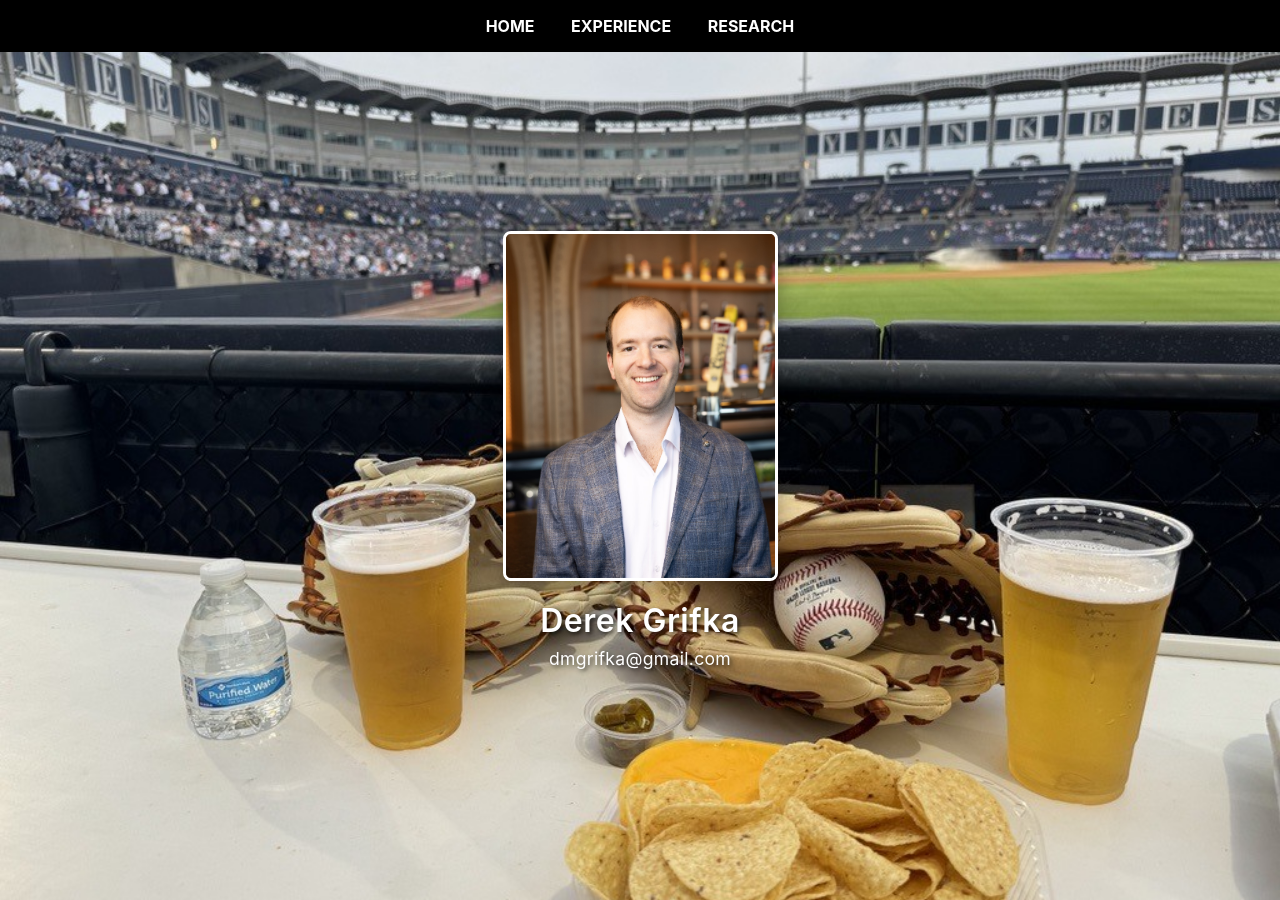
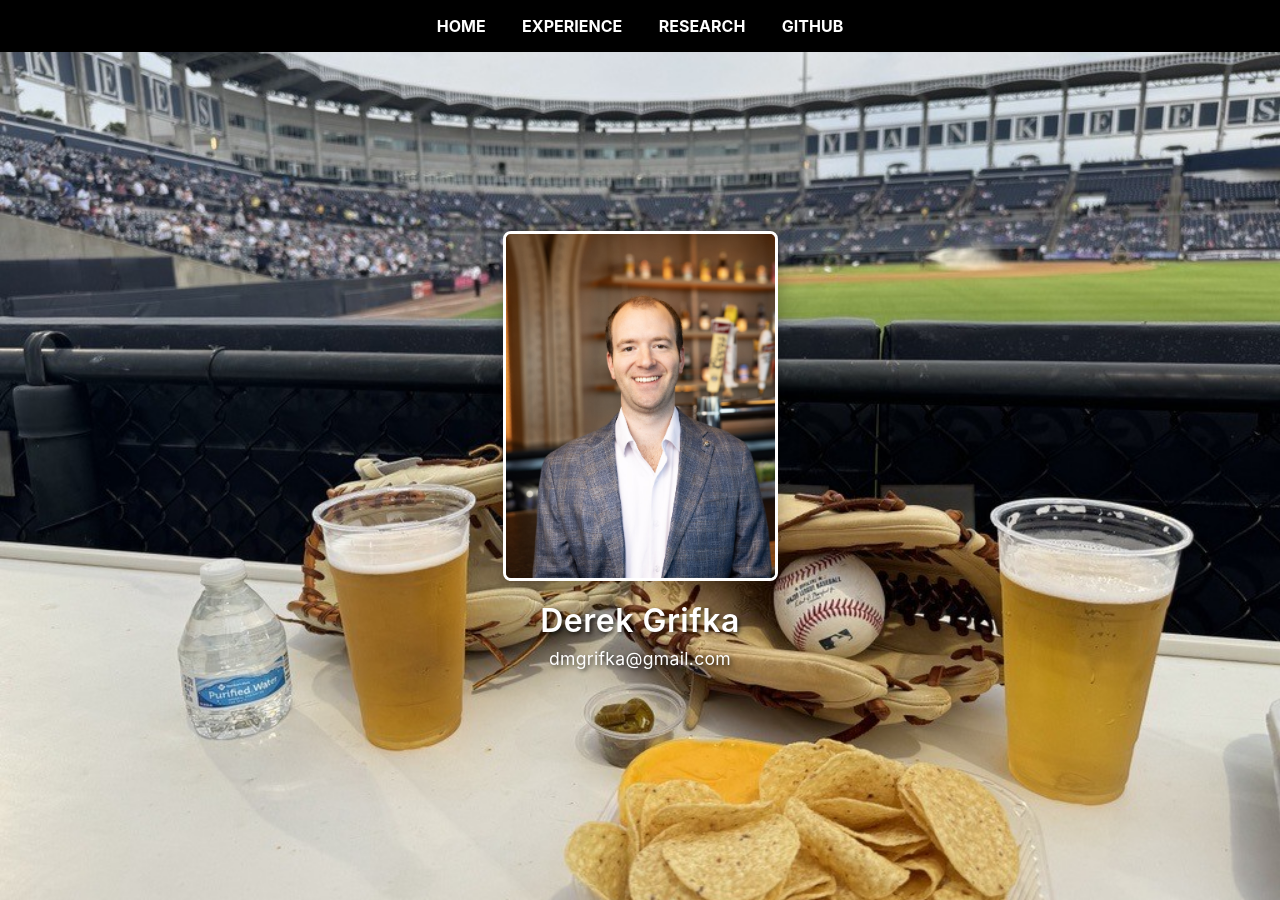
Before and after one commit to dgrifka/dgrifka.github.io, a Jekyll site: the page built from index.md, in a window 1280 px wide and 900 px high. Built offline with Jekyll 4.4.1, drawn with Linux system fonts in a browser that asks for light colours; our own code applies the rules of GitHub Pages for plain Markdown files.

Commit message:
Edit home page

```diff
--- a/_layouts/home.html
+++ b/_layouts/home.html
@@ -12,6 +12,7 @@
             <a href="#home">HOME</a>
             <a href="#experience">EXPERIENCE</a>
             <a href="#research">RESEARCH</a>
+            <a href="https://github.com/dgrifka" target="_blank" rel="noopener noreferrer">GITHUB</a>
         </nav>
 
         <div class="hero-section">
--- a/assets/css/style.css
+++ b/assets/css/style.css
@@ -23,8 +23,20 @@ body {
     text-decoration: none;
     margin: 0 1rem;
     font-weight: bold;
+    transition: color 0.2s ease;
 }
 
+.site-nav a:hover {
+    color: #ccc;  /* Adds a subtle hover effect */
+}
+
+/* For smaller screens */
+@media (max-width: 768px) {
+    .site-nav a {
+        margin: 0 0.5rem;  /* Reduce spacing on mobile */
+        font-size: 0.9rem;  /* Slightly smaller text on mobile */
+    }
+}
 .hero-section {
     background-image: url('/assets/images/baseball_stadium.jpg');
     background-size: cover;
```
